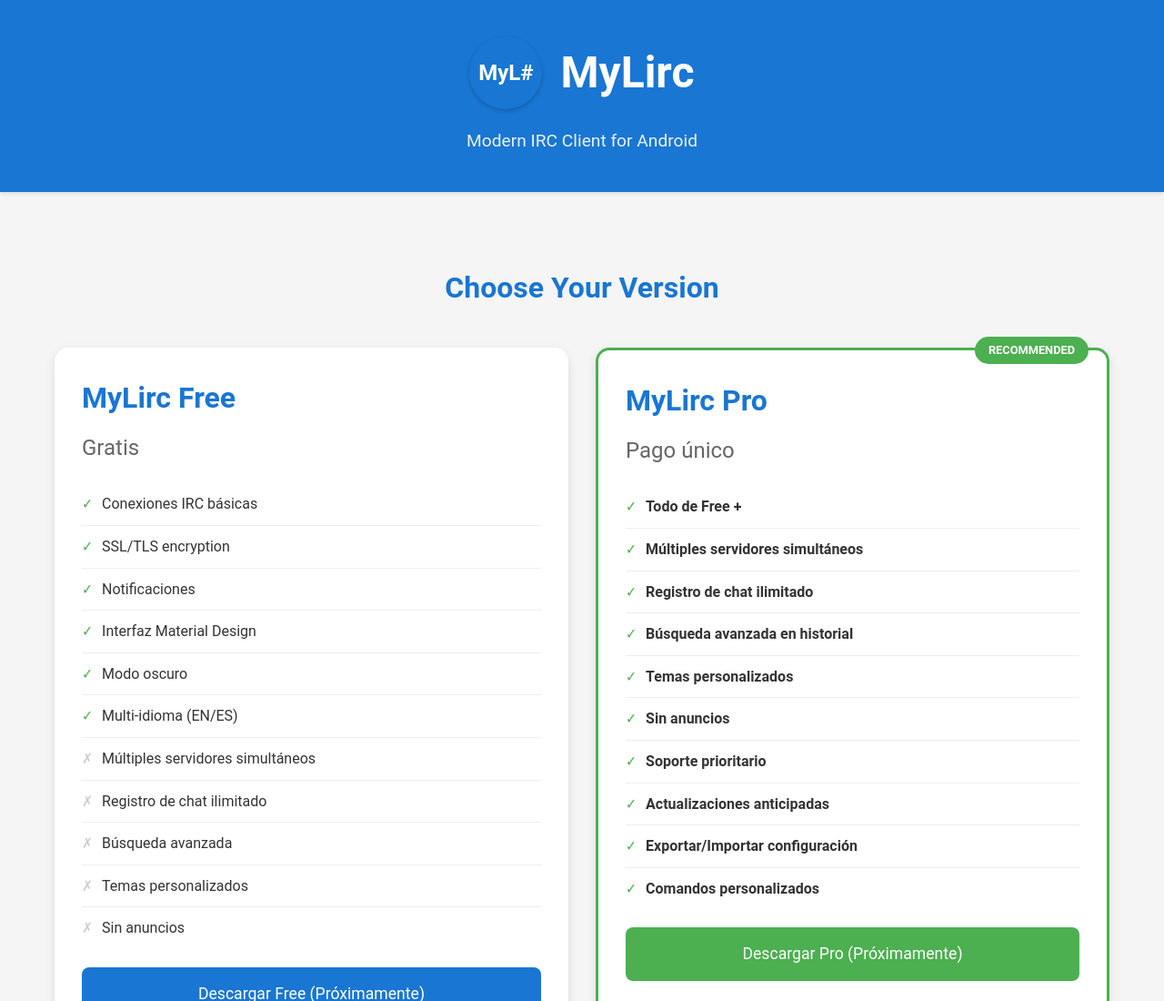
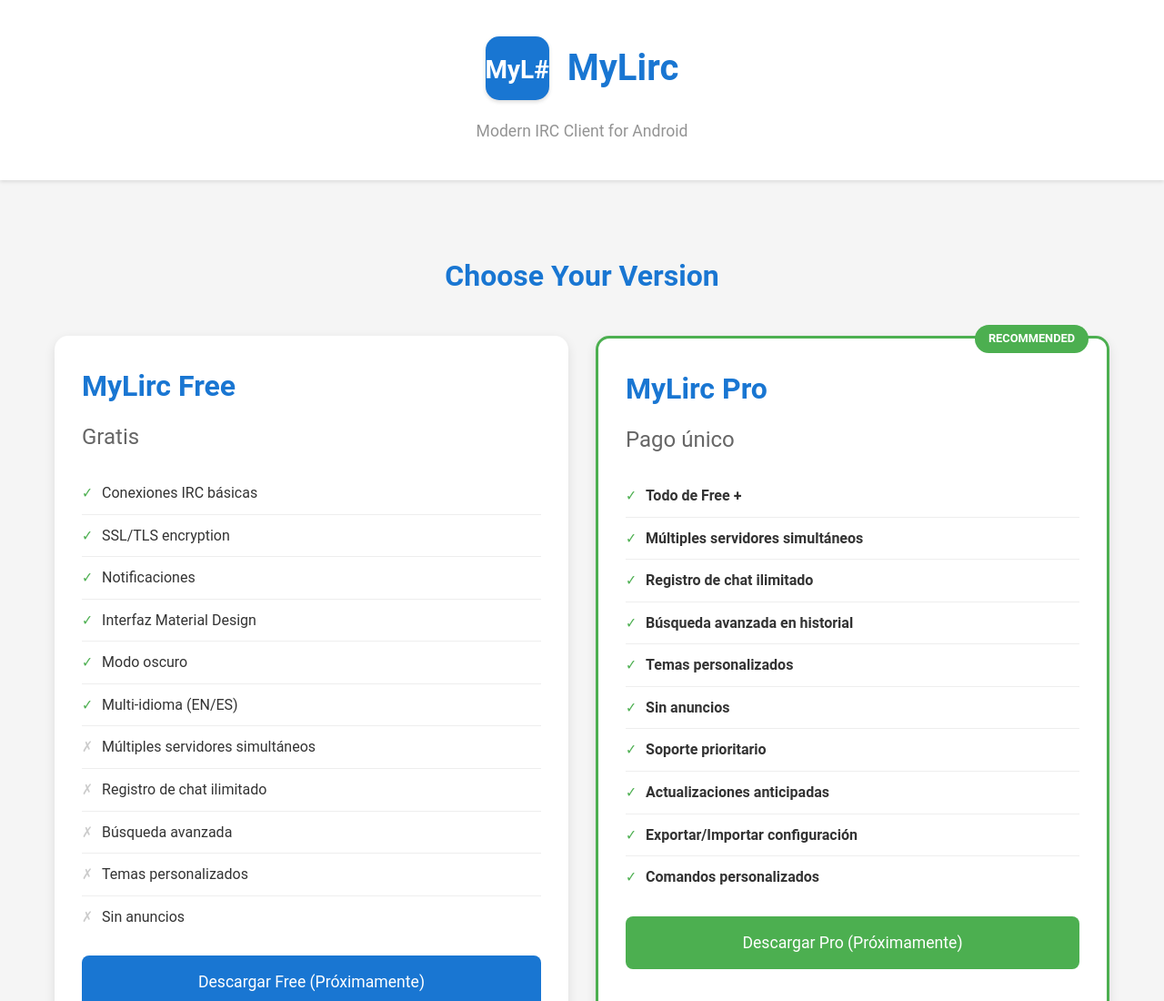
Before and after one commit to MyLirc/MyLirc, a plain HTML site: page index.html in a window 1280 px wide. Shown: the top 1100 px of the page at 91% size. Drawn offline with Linux system fonts and the light colour scheme.

Commit message:
Add files via upload

```diff
--- a/index.html
+++ b/index.html
@@ -20,8 +20,8 @@
         }
 
         .header {
-            background: #1976D2;
-            color: white;
+            background: white;
+            color: #1976D2;
             padding: 40px 20px;
             text-align: center;
             box-shadow: 0 2px 4px rgba(0, 0, 0, 0.1);
@@ -36,29 +36,35 @@
         }
 
         .logo {
-            width: 80px;
-            height: 80px;
+            width: 70px;
+            height: 70px;
             background: #1976D2;
-            border-radius: 50%;
+            border-radius: 15px;
             display: flex;
             align-items: center;
             justify-content: center;
-            font-size: 24px;
+            font-size: 28px;
             font-weight: bold;
             color: white;
-            box-shadow: 0 2px 4px rgba(0, 0, 0, 0.2);
+            box-shadow: 0 2px 4px rgba(0, 0, 0, 0.15);
+            font-family: 'Roboto', 'Arial', sans-serif;
+            line-height: 1;
+            padding-top: 4px;
         }
 
         .app-title {
-            font-size: 3em;
+            font-size: 2.5em;
             font-weight: bold;
             margin: 0;
+            color: #1976D2;
+            font-family: 'Roboto', 'Arial', sans-serif;
         }
 
         .tagline {
-            font-size: 1.2em;
-            opacity: 0.9;
+            font-size: 1.1em;
+            opacity: 0.7;
             margin-top: 10px;
+            color: #666;
         }
 
         .container {
```
